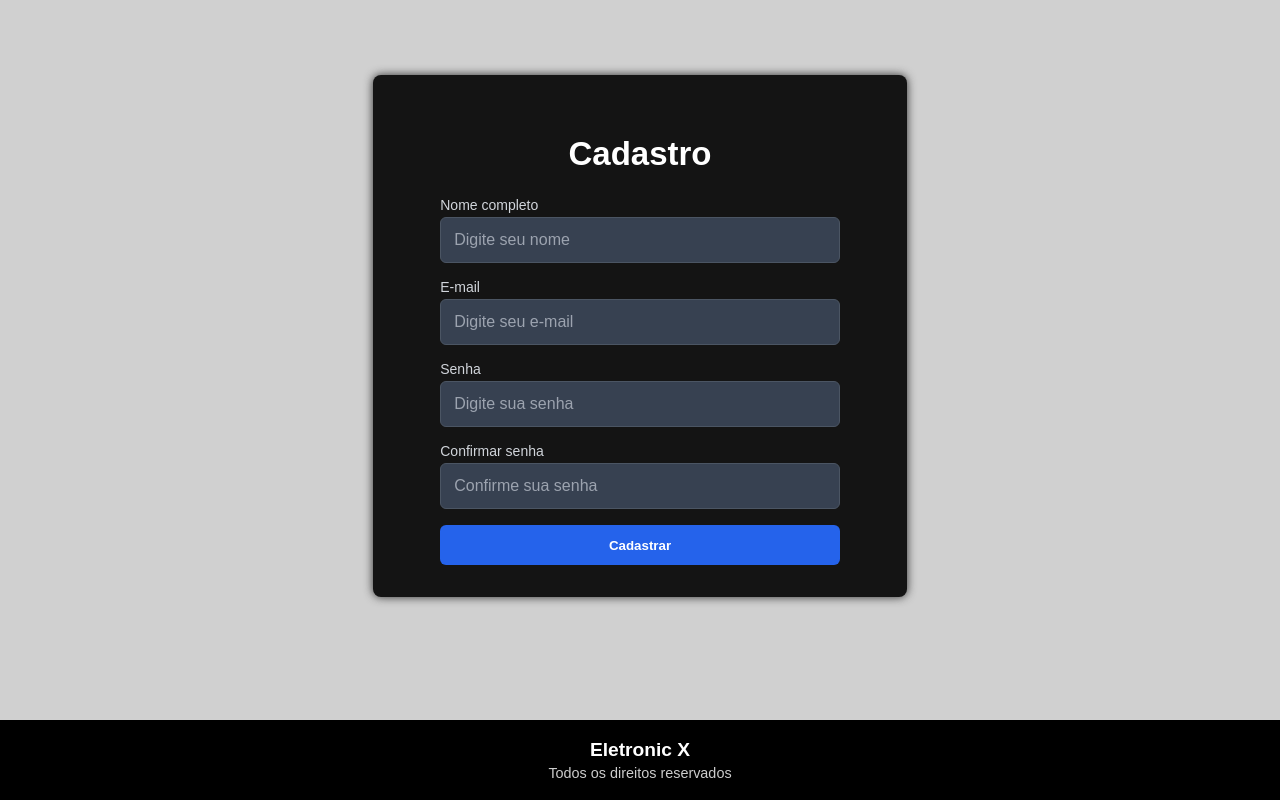
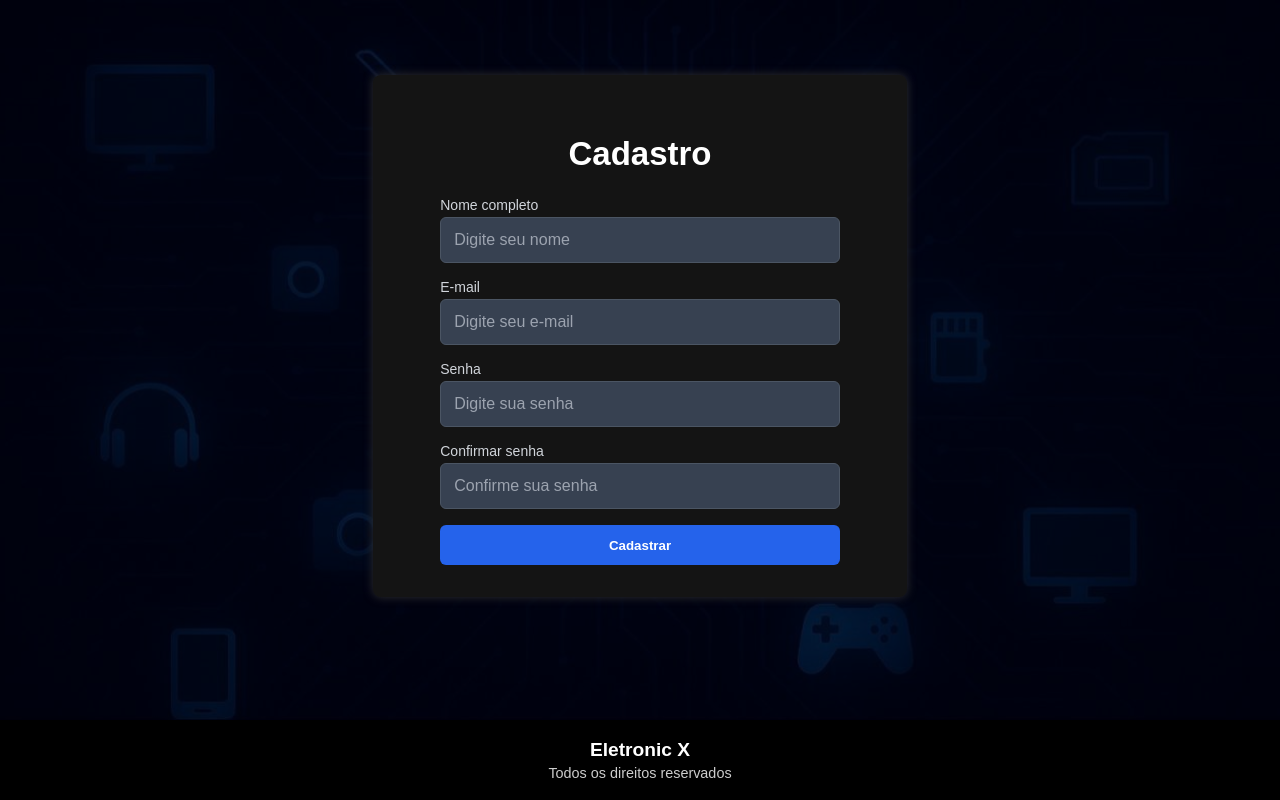
Before and after one commit to Christianleineker/eletronic-x, a React (Vite) app: page /cadastro in a window 1280 px wide. Built offline with nearby package versions, Linux system fonts and the light colour scheme.

Commit message:
Update register.css

```diff
--- a/src/pages/Register/register.css
+++ b/src/pages/Register/register.css
@@ -6,6 +6,13 @@
   align-items: center;
   justify-content: center;
   color: #ffffff;
+
+  background-image: url('/images/background.jpg');
+  background-size: cover;
+  background-position: center;
+  background-repeat: no-repeat;
+  background-color: rgba(0, 0, 0, 0.6);
+  background-blend-mode: darken;
 }
 
 .register-box {
```
